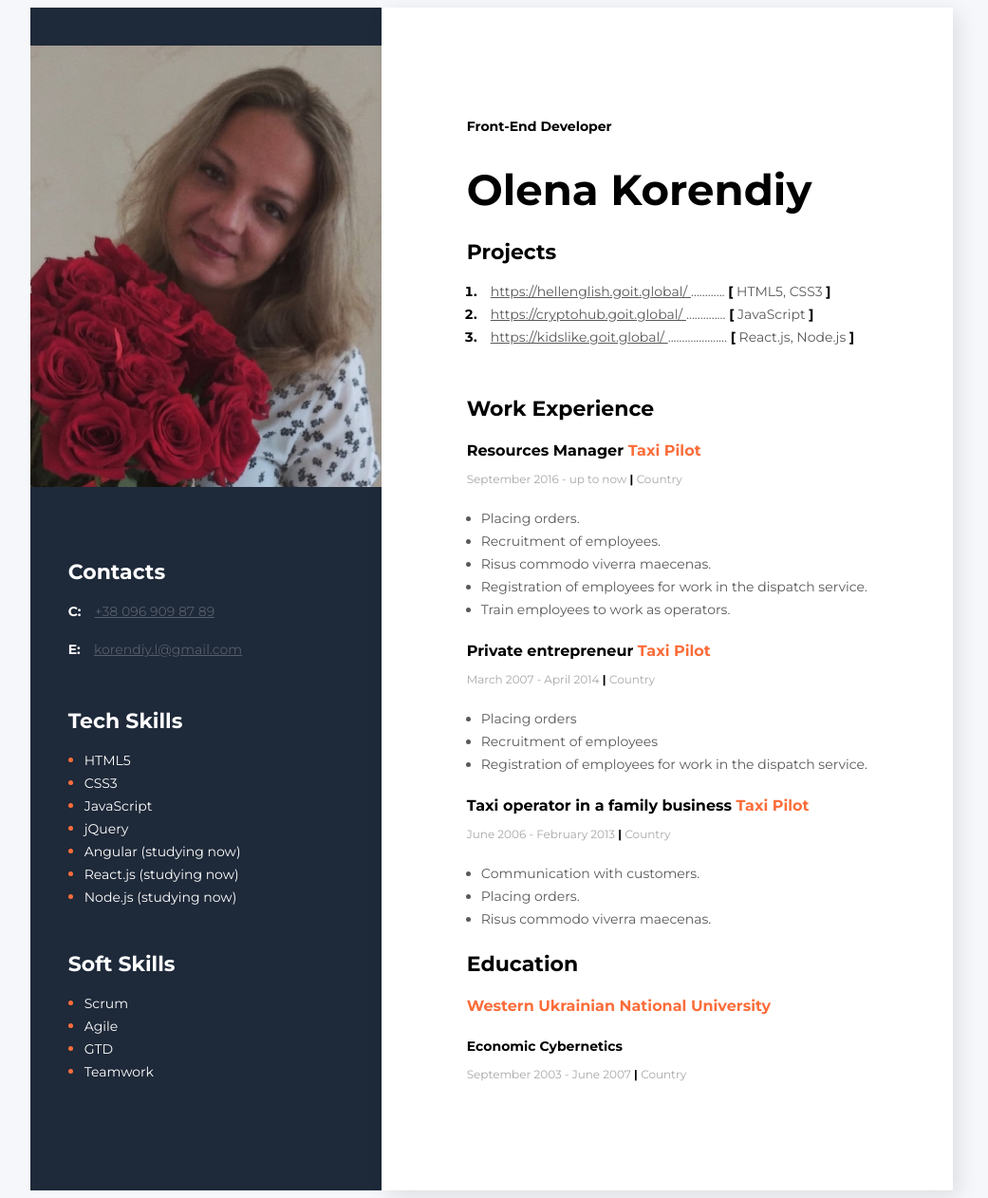
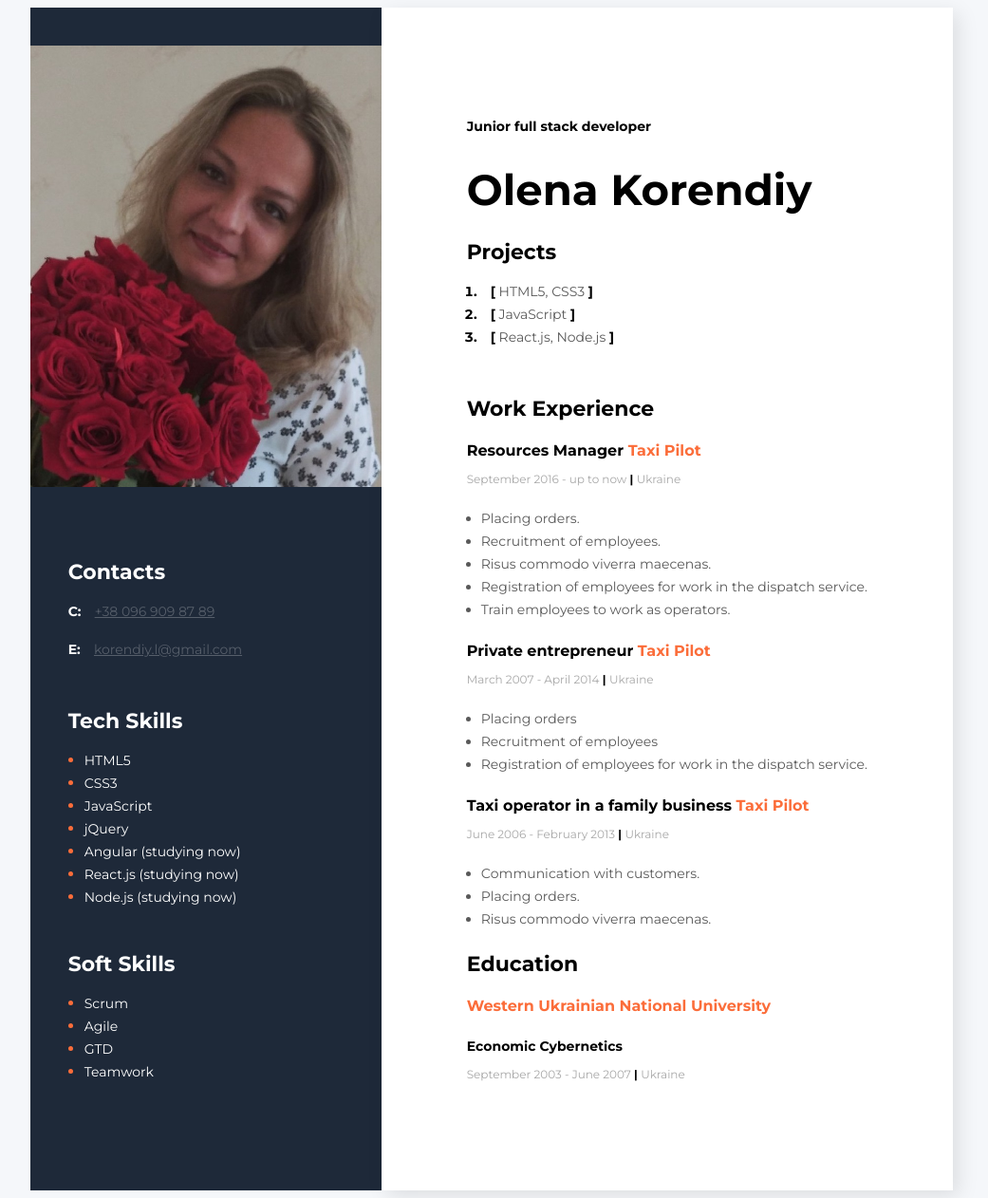
Before and after one commit to OlenaKorendiy/Portfolio, a plain HTML site: page index.html in a window 1280 px wide. Shown: the whole page at 95% size, without its empty margins (236-1277 px from the left). Drawn offline with Linux system fonts and the light colour scheme.

Commit message:
Update index.html

```diff
--- a/index.html
+++ b/index.html
@@ -19,7 +19,7 @@
     <div class="main-content">
         <!--about user-->
         <div class="about">
-            <h2 class="about-position">Front-End Developer</h2>
+            <h2 class="about-position">Junior full stack developer</h2>
             <h1 class="about-name">Olena Korendiy</h1>
         </div>
         <!--Progects-->
@@ -29,18 +29,18 @@
                 <li class="project-item">
                     <span class="project">
                     <a href="https://hellenglish.goit.global/" class="project-link">
-                        https://hellenglish.goit.global/
+
                     </a>
-                    ............
+
                     <span class="project-bracket">[</span> HTML5, CSS3 <span class="project-bracket">]</span>
                 </span>
                 </li>
                 <li class="project-item">
                     <span class="project">
                     <a href=" https://cryptohub.goit.global/" class="project-link">
-                        https://cryptohub.goit.global/
+
                     </a>
-                   ..............
+
                    <span class="project-bracket">[</span> JavaScript <span class="project-bracket">]</span>
                    </span>
                 </li>
@@ -48,9 +48,9 @@
                 <li class="project-item">
                     <span class="project">
                     <a href="https://kidslike.goit.global/" class="project-link">
-                        https://kidslike.goit.global/
+
                     </a>
-                    .....................
+
                     <span class="project-bracket">[</span>  React.js, Node.js <span class="project-bracket">]</span>
                 </span>
                 </li>
@@ -64,7 +64,7 @@
             <!--Company1-->
             <div>
                 <h4 class="work-position">Resources Manager<span class="organization"> Taxi Pilot</span> </h4>
-                <p class="period">September 2016 - up to now  <span class="line"><b> | </b></span>  Country</p>
+                <p class="period">September 2016 - up to now  <span class="line"><b> | </b></span>  Ukraine</p>
                 <ul class="work-list">
                     <li  class="work-list-item">Placing orders.</li>
                     <li class="work-list-item">Recruitment of employees.</li>
@@ -76,7 +76,7 @@
             <!--Company2-->
             <div>
                 <h4 class="work-position">Private entrepreneur <span class="organization"> Taxi Pilot</span></h4>
-                <p class="period">March 2007 - April 2014<span class="line"><b> | </b></span> Country</p>
+                <p class="period">March 2007 - April 2014<span class="line"><b> | </b></span> Ukraine</p>
                 <ul class="work-list">
                     <li class="work-list-item">Placing orders</li>
                     <li class="work-list-item">Recruitment of employees</li>
@@ -86,7 +86,7 @@
             <!--Company3-->
             <div>
                 <h4 class="work-position">Taxi operator in a family business <span class="organization">Taxi Pilot</span></h4>
-                <p class="period">June 2006 - February 2013 <span class="line"><b> | </b> </span>Country</p>
+                <p class="period">June 2006 - February 2013 <span class="line"><b> | </b> </span>Ukraine</p>
                 <ul class="work-list">
                     <li class="work-list-item">Сommunication with customers.</li>
                     <li class="work-list-item">Placing orders.</li>
@@ -100,7 +100,7 @@
                  </h3>
                  <h4 class="work-position"><span class="organization">Western Ukrainian National University</span></h4>
                  <h4 class="work-position"><span class="posada" >Economic Cybernetics</span></h4>
-                <p class="period">September 2003 - June 2007 <span class="line"><b> | </b></span>Country</p>
+                <p class="period">September 2003 - June 2007 <span class="line"><b> | </b></span>Ukraine</p>
             </div>
         </div>
     </div>
```
